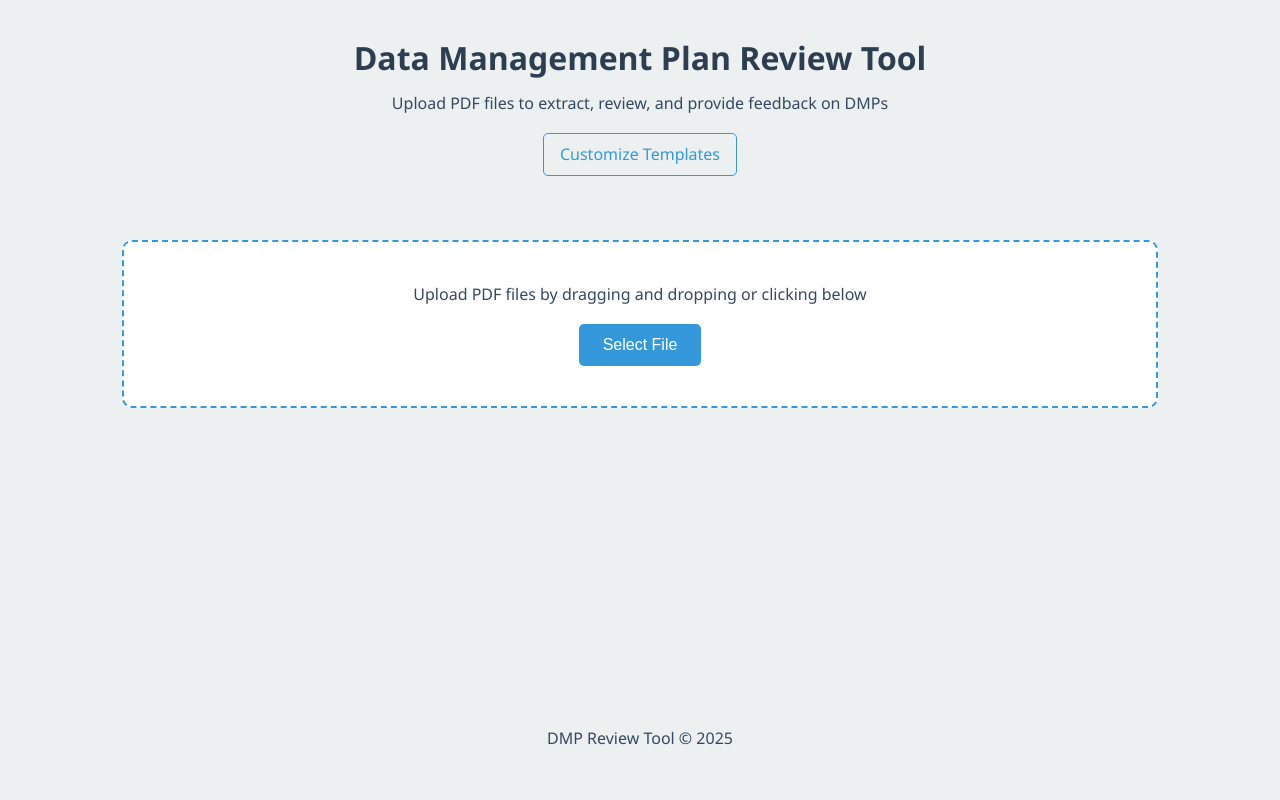
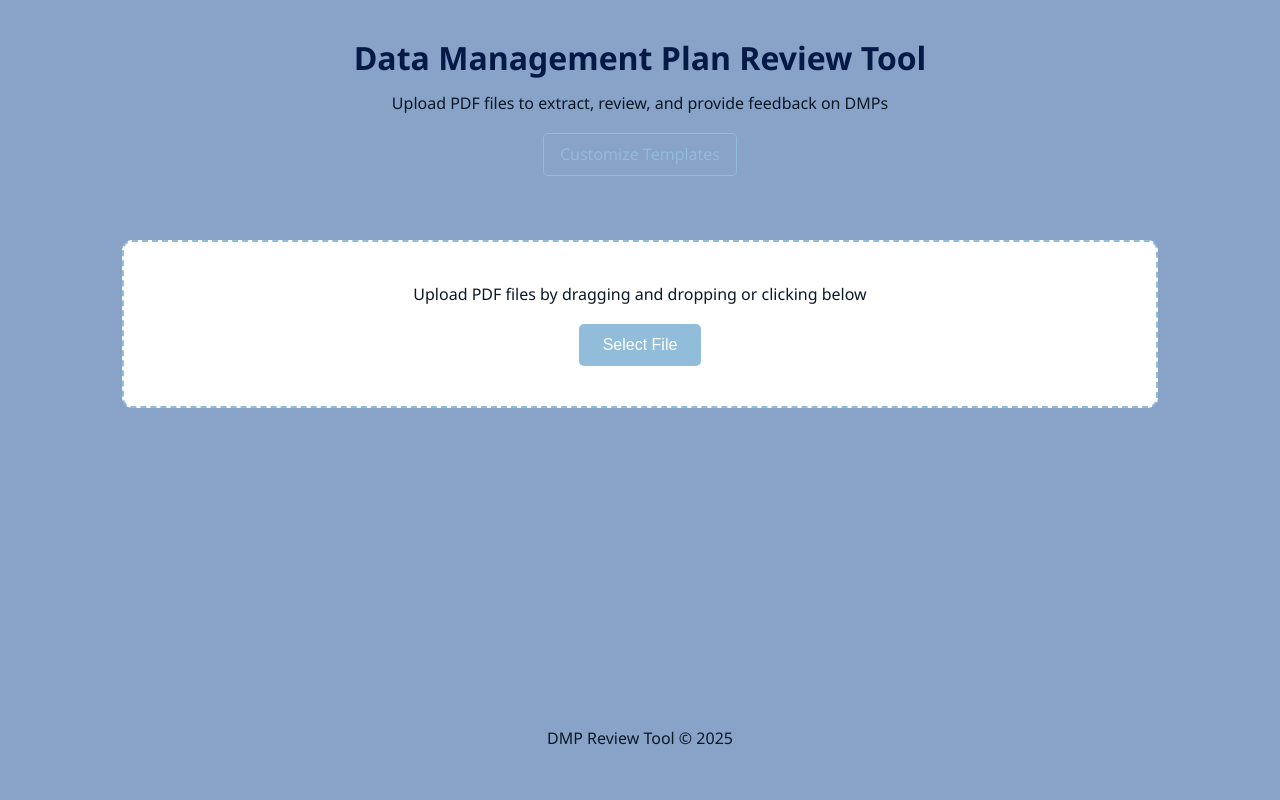
Before and after one commit to gammaro85/DMP-ART, a Flask app: page / in a window 1280 px wide. Run offline with Flask 3, Linux system fonts and the light colour scheme.

Commit message:
Update color variables in style.css for improved theme consistency

```diff
--- a/static/css/style.css
+++ b/static/css/style.css
@@ -1,15 +1,15 @@
 /* static/css/style.css */
 :root {
-    --primary-color: #2c3e50;
-    --secondary-color: #3498db;
-    --accent-color: #1abc9c;
-    --light-color: #ecf0f1;
-    --dark-color: #34495e;
-    --error-color: #e74c3c;
-    --success-color: #2ecc71;
+    --primary-color: #051946;
+    --secondary-color: #91bdda;
+    --accent-color: #bc1a1a;
+    --light-color: #89a2c7;
+    --dark-color: #0a1927;
+    --error-color: #ff0000;
+    --success-color: #008cff;
     --shadow: 0 4px 6px rgba(0, 0, 0, 0.1);
-    --border-color: #e0e0e0;
-    --tag-color: #f39c12;
+    --border-color: #961919;
+    --tag-color: #2d4166;
 }
 
 * {
```
